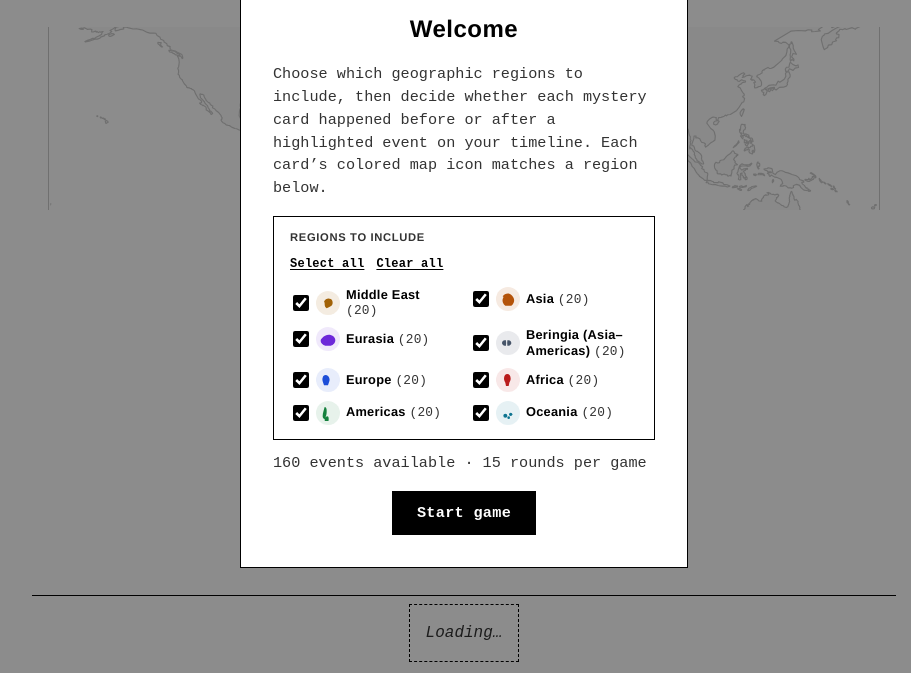
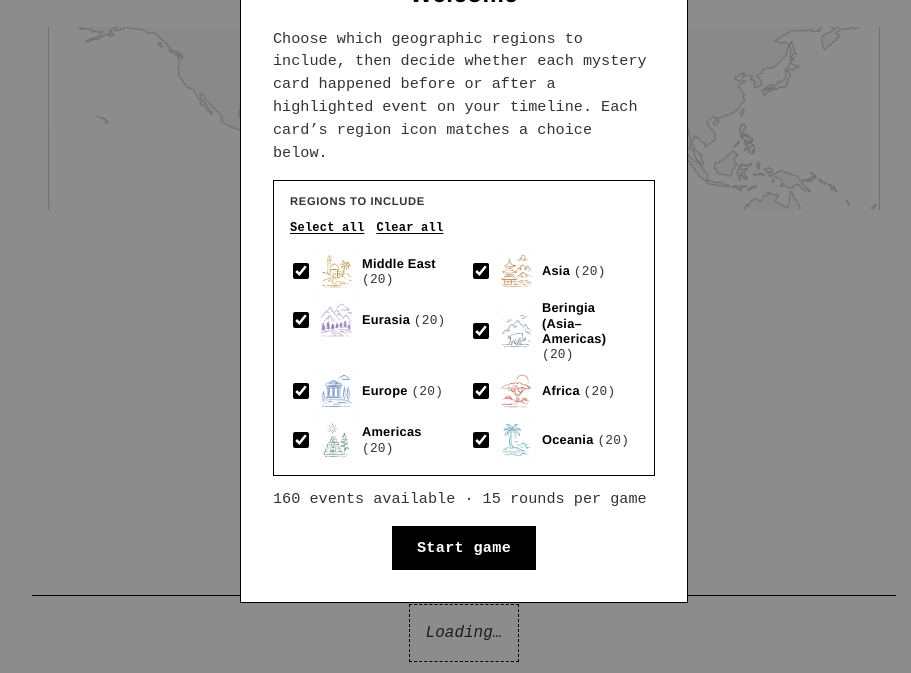
Before and after one commit to kaegbert/neolithia, a plain HTML site: page index.html in a window 1280 px wide. Shown: the part 127-800 px from the top of the page, without its empty margins (176-1087 px from the left). Drawn offline with Linux system fonts and the light colour scheme; a web font is replaced by a local one.

Commit message:
Replace region silhouette icons with illustrated regional artwork.
Co-authored-by: Cursor <cursoragent@cursor.com>

```diff
--- a/game.js
+++ b/game.js
@@ -1251,49 +1251,54 @@
 
   const EVENTS = cards;
 
-  /** Large geographic areas for map icons on cards */
+  /** Large geographic areas for illustrated icons on cards */
+  const GEO_ICON_BASE = "assets/geo-icons/";
+  /** Bump when replacing icon art so browsers skip stale cached PNGs */
+  const GEO_ICON_VERSION = "3";
   const GEO_META = {
     asia: {
       label: "Asia",
-      svg:
-        '<svg viewBox="0 0 24 24" aria-hidden="true" focusable="false" fill="currentColor"><path d="M4 8c2-3 6-5 10-4 3 1 6 4 7 8 1 4-1 8-4 10H8c-3-2-5-6-4-10 1-2 2-3 0-4z"/></svg>',
+      icon: GEO_ICON_BASE + "asia.png",
     },
     europe: {
       label: "Europe",
-      svg:
-        '<svg viewBox="0 0 24 24" aria-hidden="true" focusable="false" fill="currentColor"><path d="M5 6c2-2 5-2 7 0 2 2 3 5 2 8l-2 6H6l-2-6c-1-3 0-6 1-8z"/></svg>',
+      icon: GEO_ICON_BASE + "europe.png",
     },
     africa: {
       label: "Africa",
-      svg:
-        '<svg viewBox="0 0 24 24" aria-hidden="true" focusable="false" fill="currentColor"><path d="M11 3c3 0 5 3 5 7 0 2-1 4-2 6l-1 5H9l-1-5c-1-2-2-4-2-6 0-4 2-7 5-7z"/></svg>',
+      icon: GEO_ICON_BASE + "africa.png",
     },
     americas: {
       label: "Americas",
-      svg:
-        '<svg viewBox="0 0 24 24" aria-hidden="true" focusable="false" fill="currentColor"><path d="M7 3c2 0 3 2 3 5v3c0 3-1 6-2 8 1-1 2-2 3-2 1 0 2 1 2 3v2c0 2-1 4-3 4s-3-2-3-4v-1c-2 0-3-2-3-4 0-5 2-10 3-14z"/></svg>',
+      icon: GEO_ICON_BASE + "americas.png",
     },
     oceania: {
       label: "Oceania",
-      svg:
-        '<svg viewBox="0 0 24 24" aria-hidden="true" focusable="false" fill="currentColor"><circle cx="8" cy="16" r="3"/><circle cx="16" cy="14" r="2.5"/><circle cx="13" cy="19" r="2"/></svg>',
+      icon: GEO_ICON_BASE + "oceania.png",
     },
     "middle-east": {
       label: "Middle East",
-      svg:
-        '<svg viewBox="0 0 24 24" aria-hidden="true" focusable="false" fill="currentColor"><path d="M6 10c2-4 6-6 10-4 2 1 3 3 3 6 0 3-2 5-5 6l-4 2c-2-1-3-3-3-6 0-2 0-3-1-4z"/></svg>',
+      icon: GEO_ICON_BASE + "middle-east.png",
     },
     eurasia: {
       label: "Eurasia",
-      svg:
-        '<svg viewBox="0 0 24 24" aria-hidden="true" focusable="false" fill="currentColor"><path d="M3 11c3-4 8-6 13-5 4 1 7 4 7 8s-3 7-7 8H8c-4-1-7-4-7-7 0-2 1-3 2-4z"/></svg>',
+      icon: GEO_ICON_BASE + "eurasia.png",
     },
     beringia: {
       label: "Beringia (Asia–Americas)",
-      svg:
-        '<svg viewBox="0 0 24 24" aria-hidden="true" focusable="false" fill="currentColor"><path d="M3 12c0-2 2-4 4-4h2v8H7c-2 0-4-2-4-4zm14 0c0-2-2-4-4-4h-2v8h2c2 0 4-2 4-4z"/><path d="M10 10h4v4h-4z" opacity=".35"/></svg>',
+      icon: GEO_ICON_BASE + "beringia.png",
     },
   };
+
+  function geoIconHtml(meta) {
+    return (
+      '<img class="card-geo-img" src="' +
+      escapeHtml(meta.icon) +
+      "?v=" +
+      GEO_ICON_VERSION +
+      '" alt="" width="48" height="48" draggable="false" />'
+    );
+  }
 
   /** Display order for the welcome-screen geographic key */
   const GEO_LEGEND_ORDER = [
@@ -1439,7 +1444,7 @@
       const icon = document.createElement("span");
       icon.className = "card-geo card-geo--" + geo;
       icon.setAttribute("aria-hidden", "true");
-      icon.innerHTML = meta.svg;
+      icon.innerHTML = geoIconHtml(meta);
 
       const text = document.createElement("span");
       text.className = "geo-picker-label";
@@ -1616,7 +1621,7 @@
       '" role="img" aria-label="' +
       escapeHtml(meta.label) +
       '">' +
-      meta.svg +
+      geoIconHtml(meta) +
       "</span>" +
       '<p class="card-region">' +
       escapeHtml(event.region) +
@@ -1629,7 +1634,7 @@
     const geo = resolveGeo(event);
     const meta = GEO_META[geo] || GEO_META.eurasia;
     container.className = "card-geo card-geo--" + geo;
-    container.innerHTML = meta.svg;
+    container.innerHTML = geoIconHtml(meta);
     container.setAttribute("aria-label", meta.label);
     container.removeAttribute("aria-hidden");
   }
@@ -2225,7 +2230,7 @@
       '" role="img" aria-label="' +
       escapeHtml(meta.label) +
       '">' +
-      meta.svg +
+      geoIconHtml(meta) +
       "</span>" +
       '<p class="card-region card-region--compact">' +
       escapeHtml(event.region) +
@@ -2254,7 +2259,7 @@
       '<span class="card-geo card-geo--' +
       geo +
       '" aria-hidden="true">' +
-      meta.svg +
+      geoIconHtml(meta) +
       "</span>" +
       '<span class="card-tooltip-region">' +
       escapeHtml(event.region) +
--- a/index.html
+++ b/index.html
@@ -241,7 +241,7 @@
           <p>
             Choose which geographic regions to include, then decide whether each mystery
             card happened before or after a highlighted event on your timeline. Each card’s
-            colored map icon matches a region below.
+            region icon matches a choice below.
           </p>
           <div class="geo-picker" id="geo-picker" aria-label="Choose geographic regions"></div>
           <p class="geo-picker-status" id="geo-picker-status" aria-live="polite"></p>
--- a/styles.css
+++ b/styles.css
@@ -536,14 +536,9 @@ body.is-dragging-mystery {
 }
 
 .card-header--compact .card-geo {
-  width: 1.15rem;
-  height: 1.15rem;
+  width: 1.7rem;
+  height: 1.7rem;
   flex-shrink: 0;
-}
-
-.card-header--compact .card-geo svg {
-  width: 0.8rem;
-  height: 0.8rem;
 }
 
 .card-region--compact {
@@ -828,58 +823,22 @@ body.is-dragging-mystery {
 
 .card-geo {
   flex-shrink: 0;
-  width: 1.75rem;
-  height: 1.75rem;
+  width: 2.75rem;
+  height: 2.75rem;
   display: inline-flex;
   align-items: center;
   justify-content: center;
-  border-radius: 50%;
-}
-
-.card-geo svg {
-  width: 1.25rem;
-  height: 1.25rem;
+  overflow: hidden;
+  border-radius: 0.4rem;
+  background: #ffffff;
+  box-shadow: inset 0 0 0 1px rgba(0, 0, 0, 0.12);
+}
+
+.card-geo-img {
+  width: 100%;
+  height: 100%;
   display: block;
-}
-
-.card-geo--asia {
-  color: #b45309;
-  background: rgba(180, 83, 9, 0.12);
-}
-
-.card-geo--europe {
-  color: #1d4ed8;
-  background: rgba(29, 78, 216, 0.1);
-}
-
-.card-geo--africa {
-  color: #b91c1c;
-  background: rgba(185, 28, 28, 0.1);
-}
-
-.card-geo--americas {
-  color: #15803d;
-  background: rgba(21, 128, 61, 0.1);
-}
-
-.card-geo--oceania {
-  color: #0e7490;
-  background: rgba(14, 116, 144, 0.1);
-}
-
-.card-geo--middle-east {
-  color: #a16207;
-  background: rgba(161, 98, 7, 0.12);
-}
-
-.card-geo--eurasia {
-  color: #6d28d9;
-  background: rgba(109, 40, 217, 0.1);
-}
-
-.card-geo--beringia {
-  color: #475569;
-  background: rgba(71, 85, 105, 0.12);
+  object-fit: cover;
 }
 
 .card-region {
@@ -1777,14 +1736,9 @@ body.is-dragging-mystery {
 }
 
 .geo-picker-item .card-geo {
-  width: 1.5rem;
-  height: 1.5rem;
+  width: 2.5rem;
+  height: 2.5rem;
   pointer-events: none;
-}
-
-.geo-picker-item .card-geo svg {
-  width: 1rem;
-  height: 1rem;
 }
 
 .geo-picker-label {
```
Also changed, not shown: assets/geo-icons/africa.png (added), assets/geo-icons/americas.png (added), assets/geo-icons/asia.png (added), assets/geo-icons/assets.png (added), assets/geo-icons/assets_text.png (added), assets/geo-icons/beringia.png (added), assets/geo-icons/eurasia.png (added), assets/geo-icons/europe.png (added), assets/geo-icons/middle-east.png (added), assets/geo-icons/oceania.png (added).
